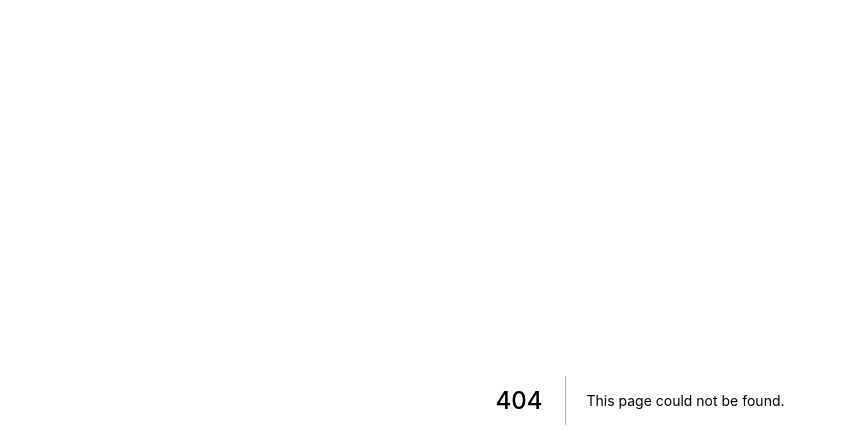
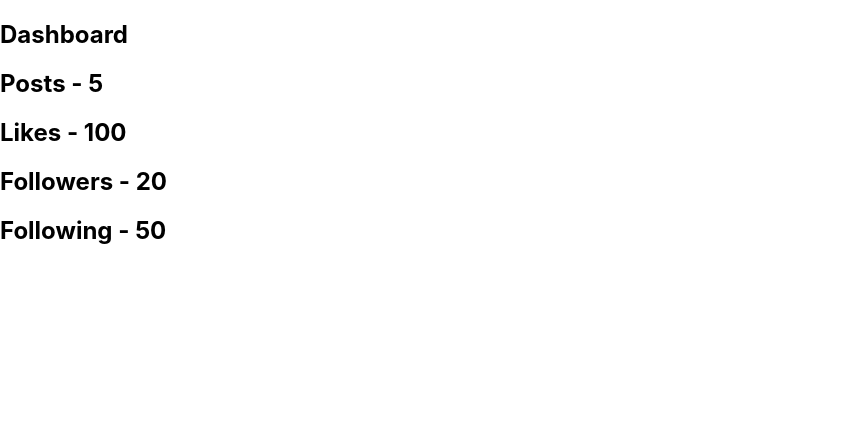
Before and after one commit to SunnyDev7/next-projects, a Next.js app: page /dashboard-swr in a window 1280 px wide. Before the commit this address had no page. Shown: the top 448 px of the page, without its empty margins (0-846 px from the left). Built offline with nearby package versions, Linux system fonts and the light colour scheme; data requests are answered from the project's data file.

Commit message:
Client Side Data fetching with SWR

```diff
--- a/package.json
+++ b/package.json
@@ -13,6 +13,6 @@
     "next": "10.1.3",
     "react": "17.0.2",
     "react-dom": "17.0.2",
-    "swr": "^0.5.6"
+    "swr": "^0.5.7"
   }
 }
--- /dev/null
+++ b/pages/dashboard-swr.js
@@ -0,0 +1,27 @@
+import useSWR from "swr"
+
+const fetcher = async () => {
+    const response = await fetch('http://localhost:4000/dashboard')
+    const data = await response.json()
+    return data
+}
+
+function DashboardSWR(){
+
+    const {data, error} = useSWR('dashboard', fetcher)
+
+    if(error) return 'An Error has occured!!!'
+    if(!data) return 'Loading...'
+
+    return(
+        <div>
+            <h2>Dashboard</h2>
+            <h2>Posts - {data.posts}</h2>
+            <h2>Likes - {data.likes}</h2>
+            <h2>Followers - {data.followers}</h2>
+            <h2>Following - {data.following}</h2>
+        </div>
+    )
+}
+
+export default DashboardSWR
```
Also changed, not shown: 2 other files (tests, documents, lock files or other folders).
